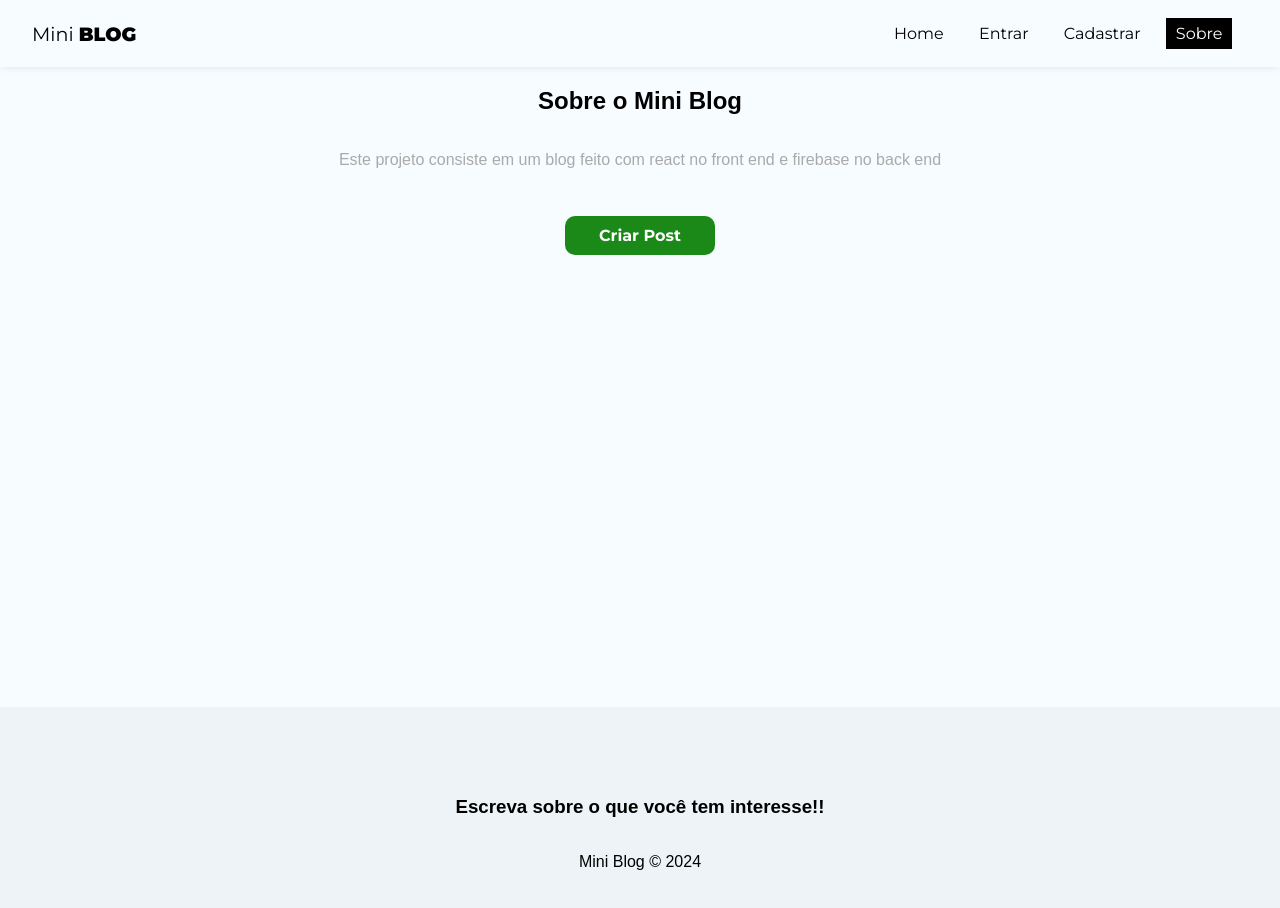
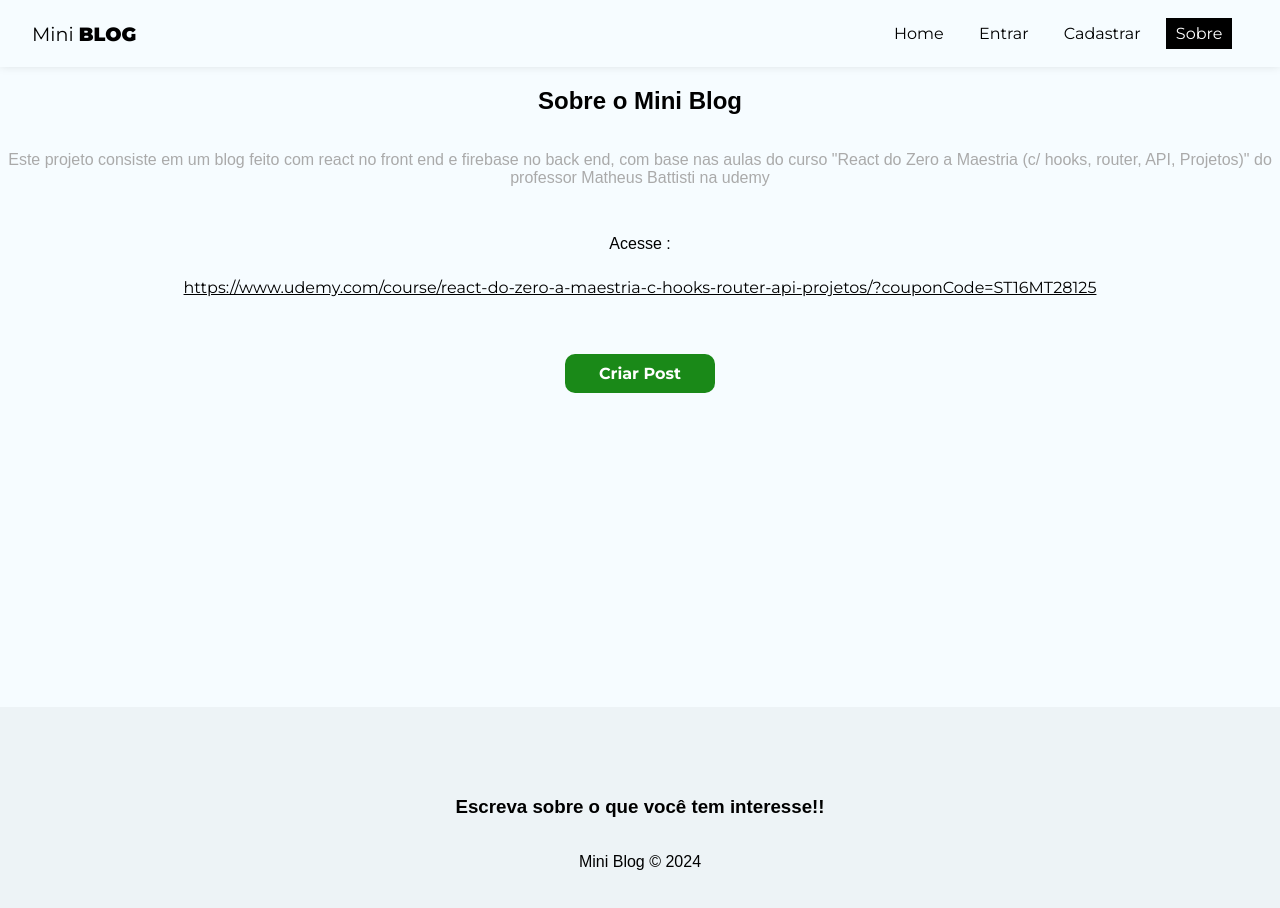
Before and after one commit to VictorLapaDev/React-Course-Matheus-Battiti, a React (Vite) app in the folder 10-Mini-Blog/MiniBlog/: page /about in a window 1280 px wide. Shown: the top 908 px of the page. Built offline with nearby package versions, Linux system fonts and the light colour scheme; no server answers.

Commit message:
feat: add contibution to about page

```diff
--- a/10-Mini-Blog/MiniBlog/src/pages/About/About.module.css
+++ b/10-Mini-Blog/MiniBlog/src/pages/About/About.module.css
@@ -15,3 +15,10 @@
   margin-top: 15px;
   padding: 10px 15px;
 }
+
+.about .acesse{
+  color: black;
+}
+.link  {
+  text-decoration: underline;
+}
--- a/10-Mini-Blog/MiniBlog/src/pages/About/About.tsx
+++ b/10-Mini-Blog/MiniBlog/src/pages/About/About.tsx
@@ -7,7 +7,11 @@ const About = () => {
     <div className={styles.about}>
       <h2>Sobre o Mini <span>Blog</span></h2>
 
-      <p>Este projeto consiste em um blog feito com react no front end e firebase no back end</p>
+      <p>Este projeto consiste em um blog feito com react no front end e firebase no back end, com base nas aulas do curso "React do Zero a Maestria (c/ hooks, router, API, Projetos)" do professor Matheus Battisti na udemy </p>
+
+      <p className={styles.acesse}> Acesse :
+         <a className={styles.link}>https://www.udemy.com/course/react-do-zero-a-maestria-c-hooks-router-api-projetos/?couponCode=ST16MT28125</a>
+      </p>
 
       <Link to="/posts/create" className="btn"> Criar Post</Link>
     </div>
```
Lines whose indentation alone changed are shown as unchanged.
